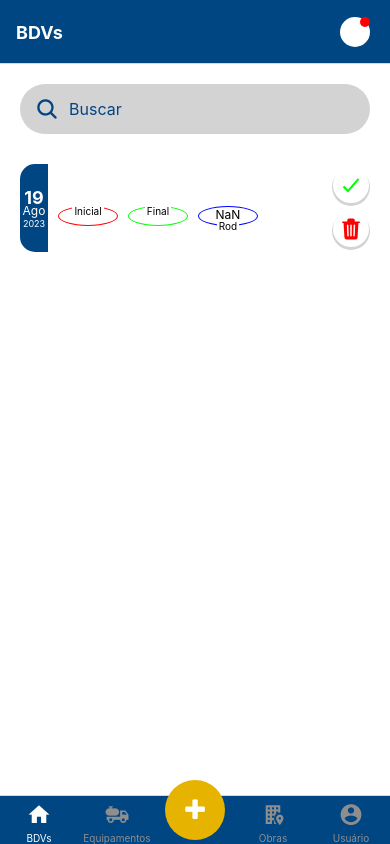
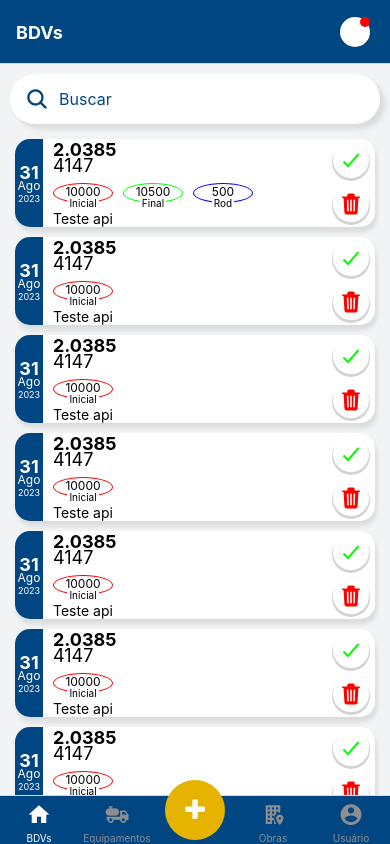
Before and after one commit to EdsonJrx/MyProjectBDV, a React Native app: screen /bdvs in a window 390 px wide. Built offline with nearby package versions, Linux system fonts and the light colour scheme.

Commit message:
flatlist implementada na tela home

```diff
--- a/src/apis/appointment/seed.ts
+++ b/src/apis/appointment/seed.ts
@@ -1,42 +1,5 @@
 
 export const DATA =  [
-    {
-        "id": "1|4147|1",
-        "CODCOLIGADA": 1,
-        "IDPRJ": 4147,
-        "IDAPONTAMENTO": 1,
-        "IDTRF": 251,
-        "CODCCUSTO": "2.0385",
-        "CODUSUARIO": "edson.junior",
-        "OBSERVACAO": "teste"
-    },
-    {
-        "id": "1|4147|2",
-        "CODCOLIGADA": 1,
-        "IDPRJ": 4147,
-        "IDAPONTAMENTO": 2,
-        "IDTRF": 141,
-        "CODUSUARIO": "edson.junior",
-        "IDPATRIMONIO": 90
-    },
-    {
-        "id": "1|4147|4",
-        "CODCOLIGADA": 1,
-        "IDPRJ": 4147,
-        "IDAPONTAMENTO": 4,
-        "IDTRF": 141,
-        "CODUSUARIO": "edson.junior",
-        "IDPATRIMONIO": 13
-    },
-    {
-        "id": "1|4147|5",
-        "CODCOLIGADA": 1,
-        "IDPRJ": 4147,
-        "IDAPONTAMENTO": 5,
-        "IDTRF": 141,
-        "CODUSUARIO": "edson.junior",
-        "IDPATRIMONIO": 13
-    },
     {
         "id": "1|4147|6",
         "CODCOLIGADA": 1,
@@ -47,6 +10,7 @@ export const DATA =  [
         "DATAHORAINICIO": "2023-08-18T18:31:08.037",
         "DATAHORAFIM": "2023-08-25T18:31:08.037",
         "HORIMETRO": 10000.0,
+        "HORIMETROFIM": 10500.0,
         "IDMOTIVO": 1,
         "CODUSUARIO": "edson.junior",
         "STATUS": "1",
--- a/src/components/appointList/index.tsx
+++ b/src/components/appointList/index.tsx
@@ -4,14 +4,14 @@ import * as S from './style';
 
 import AppointsItem from '../appointsItem';
 import ButtonAppoints from '../buttonAppoints';
-import { IAppointments } from './types';
+import { IAppointments } from '../../apis/appointment/types';
 
 
 const AppointmentList = ({data}:{data:IAppointments}) => {
     return (
         <S.Container>
             <S.DateArea>
-                <S.DateDD>19</S.DateDD>
+                <S.DateDD>31</S.DateDD>
                 <S.DateMM>Ago</S.DateMM>
                 <S.DateYYYY>2023</S.DateYYYY>
             </S.DateArea>
@@ -24,16 +24,16 @@ const AppointmentList = ({data}:{data:IAppointments}) => {
                         color="#f00"
                         title="Inicial"
                     />
-                    <AppointsItem
+                    {data.HORIMETROFIM && <AppointsItem
                         valor={data.HORIMETROFIM}
                         color="#0f0"
                         title="Final"
-                    />
-                    <AppointsItem
-                        valor={data.HORIMETRO - data.HORIMETROFIM}
+                    />}
+                    {data.HORIMETROFIM && <AppointsItem
+                        valor={data.HORIMETROFIM - data.HORIMETRO}
                         color="#00f"
                         title="Rod"
-                    />
+                    />}
                 </S.AppointsArea>
                 <S.Obs>{data.OBSERVACAO}</S.Obs>
             </S.BodyArea>
@@ -41,7 +41,6 @@ const AppointmentList = ({data}:{data:IAppointments}) => {
                 <ButtonAppoints
                     nome="md-checkmark-sharp"
                     color="#0f0"
-
                 />
                 <ButtonAppoints
                     nome="trash"
--- a/src/components/appointList/style.tsx
+++ b/src/components/appointList/style.tsx
@@ -3,6 +3,11 @@ import styled from "styled-components/native";
 export const Container = styled.TouchableOpacity`
     width:100%;
     flex-direction:row;
+    margin-bottom:10px;
+    background-color:${({theme})=>theme.COLORS.BACKGROUND};
+    border-radius:15px;
+    padding-right:5px;
+    box-shadow: 2px 5px 5px rgba(0,0,0,0.1);
 `;
 export const DateArea = styled.View`
     width:28px;
--- a/src/components/search/style.tsx
+++ b/src/components/search/style.tsx
@@ -3,13 +3,14 @@ import styled from 'styled-components/native'
 export const InputArea = styled.View`
     width: 100%;
     height: 50px;
-    background-color: ${({ theme })=> theme.COLORS.PRIMARY_700};
+    background-color: ${({ theme })=> theme.COLORS.BACKGROUND};
     flex-direction: row;
     border-radius: 30px;
     padding-left: 15px;
     padding-right: 15px;
     align-items: center;
-    margin-bottom: 30px;
+    margin-bottom: 15px;
+    box-shadow: 5px 5px 5px rgba(0,0,0,0.1);
 `;
 export const Input = styled.TextInput`
     flex:1;
--- a/src/screen/tab/Home/index.tsx
+++ b/src/screen/tab/Home/index.tsx
@@ -2,14 +2,19 @@ import React, { useState } from 'react';
 import * as S from './style'
 import Search from '../../../components/search';
 import AppointmentList from '../../../components/appointList';
-import { FlatList } from 'react-native'
+import { FlatList, ListRenderItemInfo } from 'react-native'
 import { DATA } from '../../../apis/appointment/seed';
+import { IAppointments } from '../../../apis/appointment/types';
 
 export default () => {
     const [inputField, setInputField] = useState('')
 
     const handleClear = () => {
         setInputField('')
+    }
+
+    function renderItem ({ item }:ListRenderItemInfo<IAppointments>){
+        return <AppointmentList data={item} />
     }
     return (
         <S.Container>
@@ -19,8 +24,10 @@ export default () => {
                 value={inputField}
                 handleClear={handleClear}
             />
-            <AppointmentList
+            <FlatList style={{width:'100%', paddingRight:5, paddingLeft:5}}
+                keyExtractor={item => item.id}
                 data={DATA}
+                renderItem={renderItem}
             />
         </S.Container>
     );
--- a/src/screen/tab/Home/style.tsx
+++ b/src/screen/tab/Home/style.tsx
@@ -4,6 +4,6 @@ export const Container = styled.View`
     flex: 1;
     align-Items: center;
     justify-Content: flex-start;
-    padding:20px;
-    background-color:${({theme})=>theme.COLORS.BACKGROUND}
+    padding:10px 10px 0px 10px;
+    background-color:${({theme})=>theme.COLORS.PRIMARY_600}
 `
--- a/src/theme/light.ts
+++ b/src/theme/light.ts
@@ -5,6 +5,7 @@ export default {
         PRIMARY_900: '#004682',
         PRIMARY_800: '#323644',
         PRIMARY_700: '#d3d3d3',
+        PRIMARY_600: '#f2f3f4',
 
         INFO: '#1D90F5',
         NOTIFICATION:'#F00',
```
Also changed, not shown: src/apis/appointment/types.ts (renamed from src/components/appointList/types.ts, +6 -1 lines).
